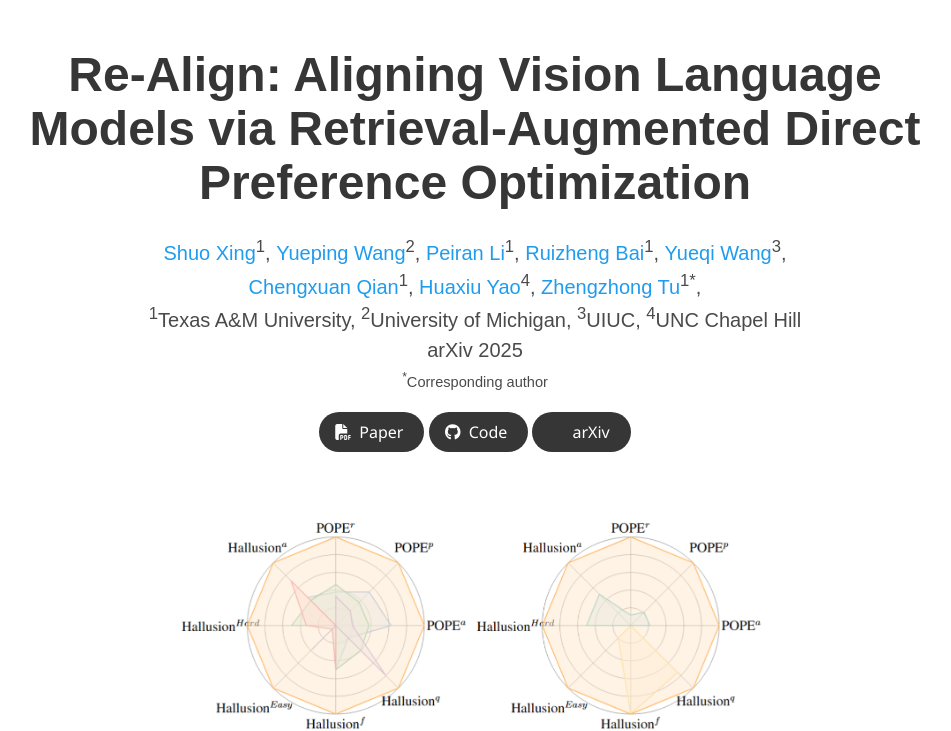
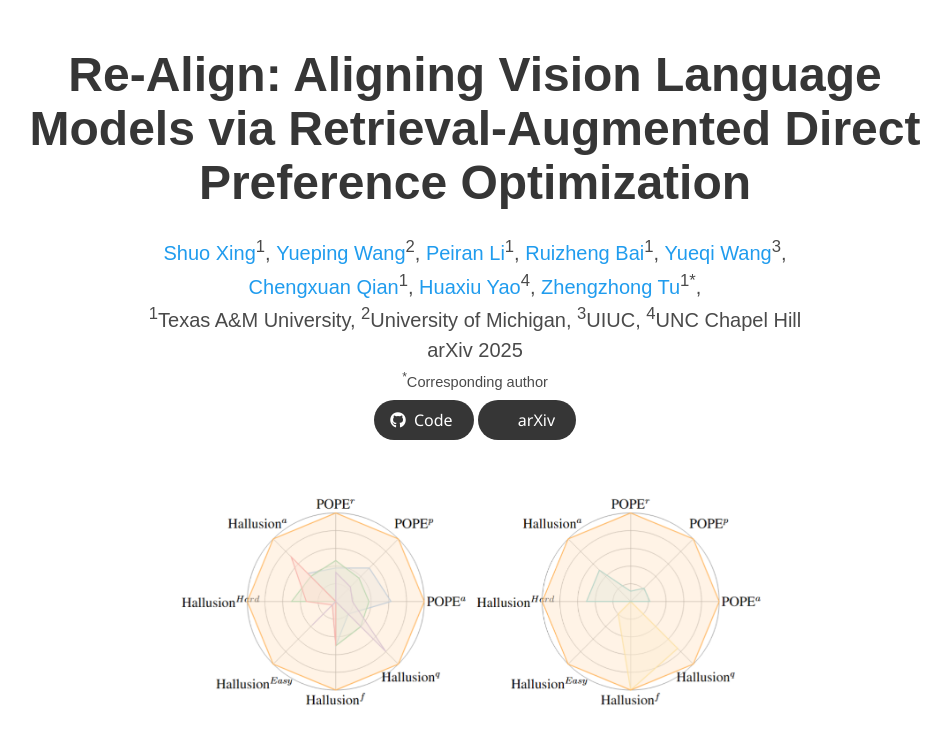
Before and after one commit to taco-group/Re-Align, a plain HTML site: page index.html in a window 1280 px wide. Shown: the top 731 px of the page, without its empty margins (165-1116 px from the left). Drawn offline with nearby package versions, Linux system fonts and the light colour scheme; some icons are missing; a web font is replaced by a local one.

Commit message:
update pages

```diff
--- a/index.html
+++ b/index.html
@@ -89,18 +89,18 @@
                     <span class="eql-cntrb"><small><br><sup>*</sup>Corresponding author</small></span>
                   </div>
 
-                  <div class="column has-text-centered">
-                    <div class="publication-links">
+                  <!-- <div class="column has-text-centered"> -->
+                    <!-- <div class="publication-links"> -->
                          <!-- Arxiv PDF link -->
-                      <span class="link-block">
-                        <a href="https://arxiv.org/pdf/<ARXIV PAPER ID>.pdf" target="_blank"
-                        class="external-link button is-normal is-rounded is-dark">
-                        <span class="icon">
-                          <i class="fas fa-file-pdf"></i>
-                        </span>
-                        <span>Paper</span>
-                      </a>
-                    </span>
+                      <!-- <span class="link-block"> -->
+                        <!-- <a href="https://arxiv.org/pdf/<ARXIV PAPER ID>.pdf" target="_blank" -->
+                        <!-- class="external-link button is-normal is-rounded is-dark"> -->
+                        <!-- <span class="icon"> -->
+                          <!-- <i class="fas fa-file-pdf"></i> -->
+                        <!-- </span> -->
+                        <!-- <span>Paper</span> -->
+                      <!-- </a> -->
+                    <!-- </span> -->
 
                     <!-- Supplementary PDF link
                     <span class="link-block">
@@ -115,7 +115,7 @@
 
                   <!-- Github link -->
                   <span class="link-block">
-                    <a href="https://github.com/YOUR REPO HERE" target="_blank"
+                    <a href="https://github.com/taco-group/Re-Align" target="_blank"
                     class="external-link button is-normal is-rounded is-dark">
                     <span class="icon">
                       <i class="fab fa-github"></i>
```
